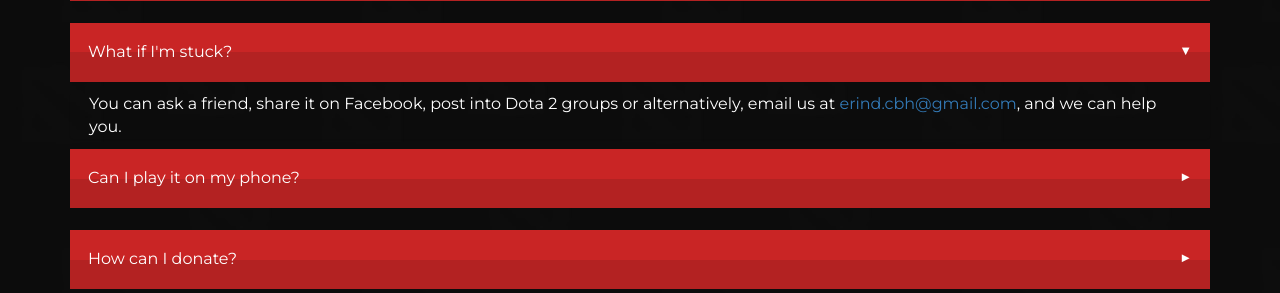
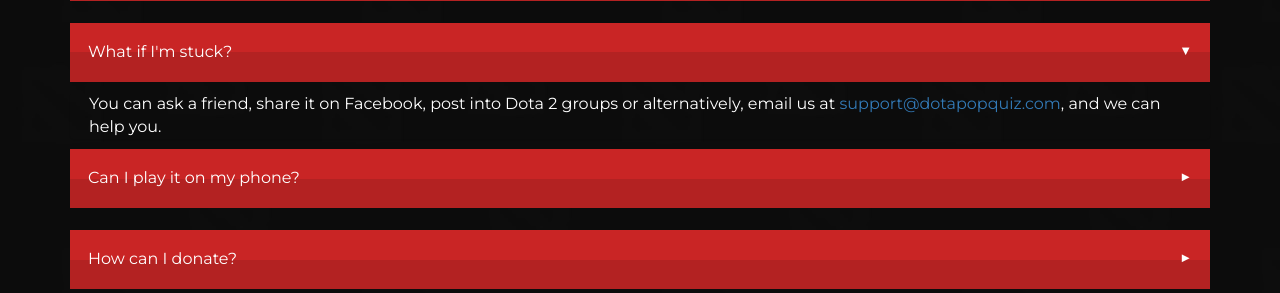
Before and after one commit to erindhoxha/dotapopquiz, a PHP site: page /about.php in a window 1280 px wide, after a click on "What if I'm stuck?". Shown: the part 138-431 px from the top of the page. Run offline with PHP 8.4, Linux system fonts and the light colour scheme; some libraries are stand-ins or nearby versions.

Commit message:
added the support email

```diff
--- a/about.php
+++ b/about.php
@@ -86,7 +86,7 @@
         <div class="panel">Dota 2 is a multiplayer online battle arena video game developed and published by Valve Corporation. For more info, visit <a href="http://blog.dota2.com/" target="_blank">Dota 2 website.</a></div>
 
         <p class="accordion">What if I'm stuck?</p>
-        <div class="panel">You can ask a friend, share it on Facebook, post into Dota 2 groups or alternatively, email us at <a href="mailto:support@dotapopquiz.com">erind.cbh@gmail.com</a>, and we can help you.</div>
+        <div class="panel">You can ask a friend, share it on Facebook, post into Dota 2 groups or alternatively, email us at <a href="mailto:support@dotapopquiz.com">support@dotapopquiz.com</a>, and we can help you.</div>
 
         <p class="accordion">Can I play it on my phone?</p>
         <div class="panel">Absolutely! You can play it on your Phone, Tablet or Desktop. It's responsive for everyone!</div>
```
